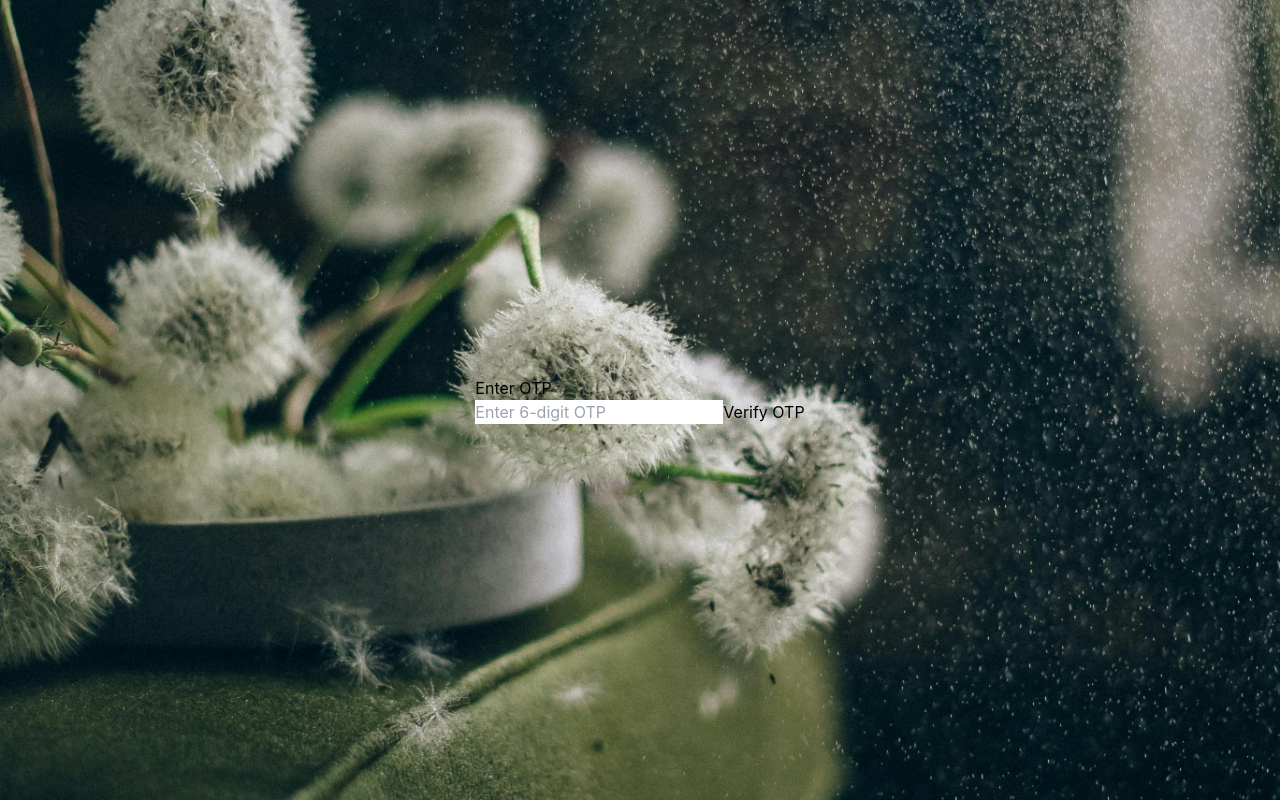
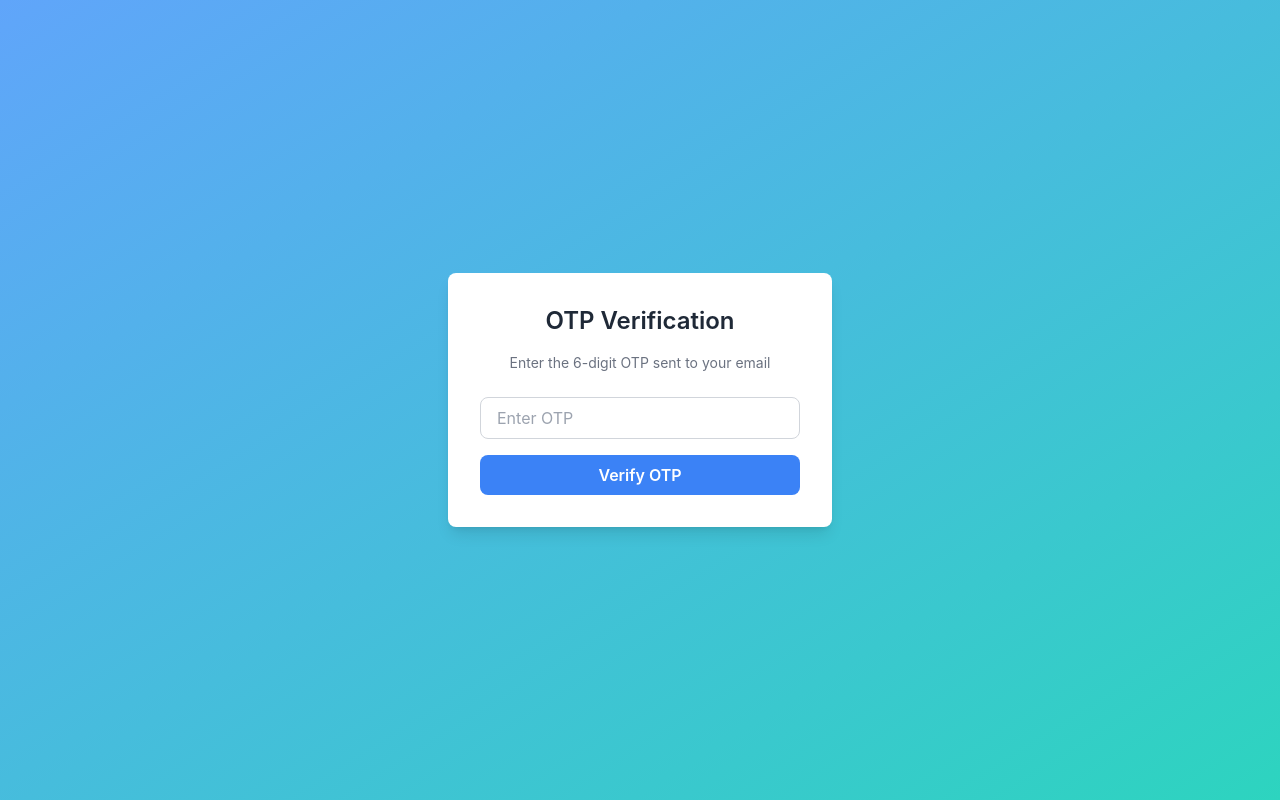
Before and after one commit to eshhacb/Chat-Application, a React (Vite) app in the folder frontend/: page /otpAuth in a window 1280 px wide. Built offline with nearby package versions, Linux system fonts and the light colour scheme.

Commit message:
UI of otp page updated

```diff
--- a/frontend/package.json
+++ b/frontend/package.json
@@ -12,6 +12,7 @@
   "dependencies": {
     "@reduxjs/toolkit": "^2.5.0",
     "axios": "^1.7.9",
+    "primereact": "^10.9.1",
     "react": "^18.3.1",
     "react-dom": "^18.3.1",
     "react-hot-toast": "^2.5.1",
--- a/frontend/src/App.jsx
+++ b/frontend/src/App.jsx
@@ -69,7 +69,7 @@ function App() {
 
   return (
     <>
-      <div className="p-4 h-screen flex items-center justify-center">
+      <div className=" h-screen flex items-center justify-center">
         <RouterProvider router={router}/>
       </div>
     </>
--- a/frontend/src/components/Otp.jsx
+++ b/frontend/src/components/Otp.jsx
@@ -61,24 +61,42 @@ const OTP = () => {
 
 
   return (
-    <div className="otp-container">
-      <h2>Enter OTP</h2>
-      <form onSubmit={handleSubmit}>
+    <div className=" w-screen flex items-center justify-center min-h-screen bg-gradient-to-br from-blue-400 to-teal-400">
+      <div className="bg-white rounded-lg shadow-lg p-8 w-96">
+        <h2 className="text-2xl font-semibold text-gray-800 text-center mb-4">
+          OTP Verification
+        </h2>
+        <p className="text-sm text-gray-500 text-center mb-6">
+          Enter the 6-digit OTP sent to your email
+        </p>
+        <form onSubmit={handleSubmit} className="space-y-4">
           <input
             type="text"
             value={otp}
             onChange={handleOtpChange}
             maxLength="6"
-          placeholder="Enter 6-digit OTP"
-          className="otp-input"
+            placeholder="Enter OTP"
+            className="w-full px-4 py-2 border border-gray-300 rounded-lg focus:outline-none focus:ring-2 focus:ring-blue-500 text-gray-700"
           />
-        {error && <p className="error-message">{error}</p>}
-        <button type="submit" className="submit-btn" disabled={loading}>
+          {error && (
+            <p className="text-sm text-red-500 font-medium text-center">
+              {error}
+            </p>
+          )}
+          <button
+            type="submit"
+            className={`w-full py-2 px-4 rounded-lg text-white font-semibold ${
+              loading
+                ? 'bg-blue-300 cursor-not-allowed'
+                : 'bg-blue-500 hover:bg-blue-600'
+            } transition-colors duration-200`}
+            disabled={loading}
+          >
             {loading ? 'Verifying...' : 'Verify OTP'}
           </button>
         </form>
       </div>
+    </div>
   );
 };
-
 export default OTP;
--- a/frontend/src/index.css
+++ b/frontend/src/index.css
@@ -13,6 +13,8 @@ body {
       sans-serif;
     -webkit-font-smoothing: antialiased;
     -moz-osx-font-smoothing: grayscale;
+    margin:0;
+    padding:0;
   }
 
   code {
```
Also changed, not shown: 1 other file (tests, documents, lock files or other folders). Lines whose indentation alone changed are shown as unchanged.
